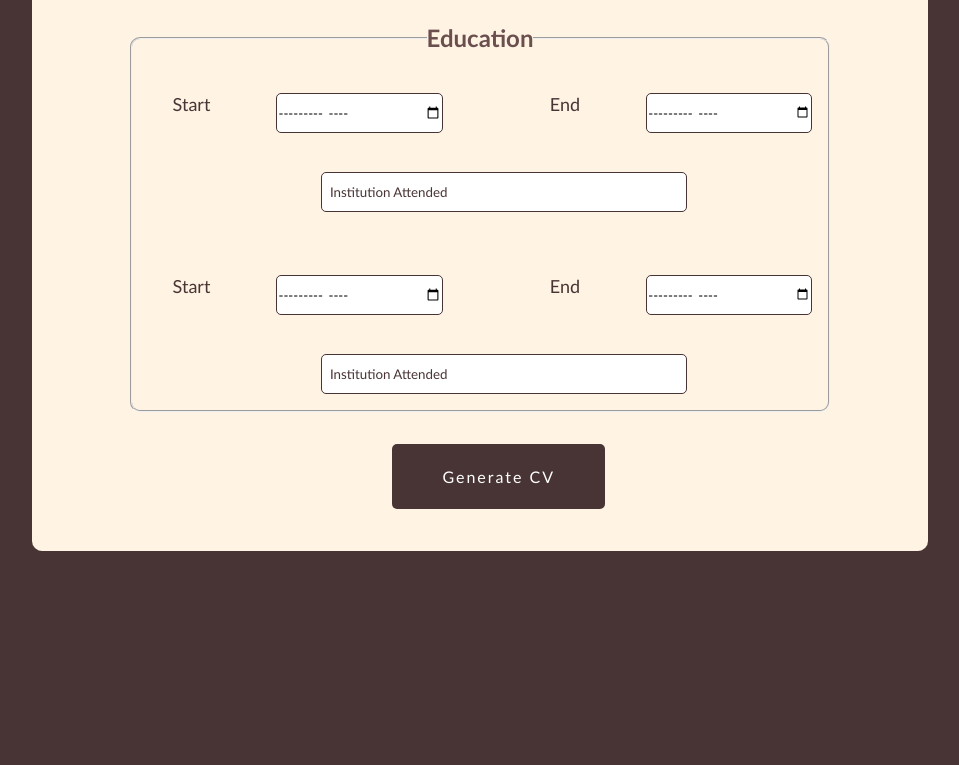
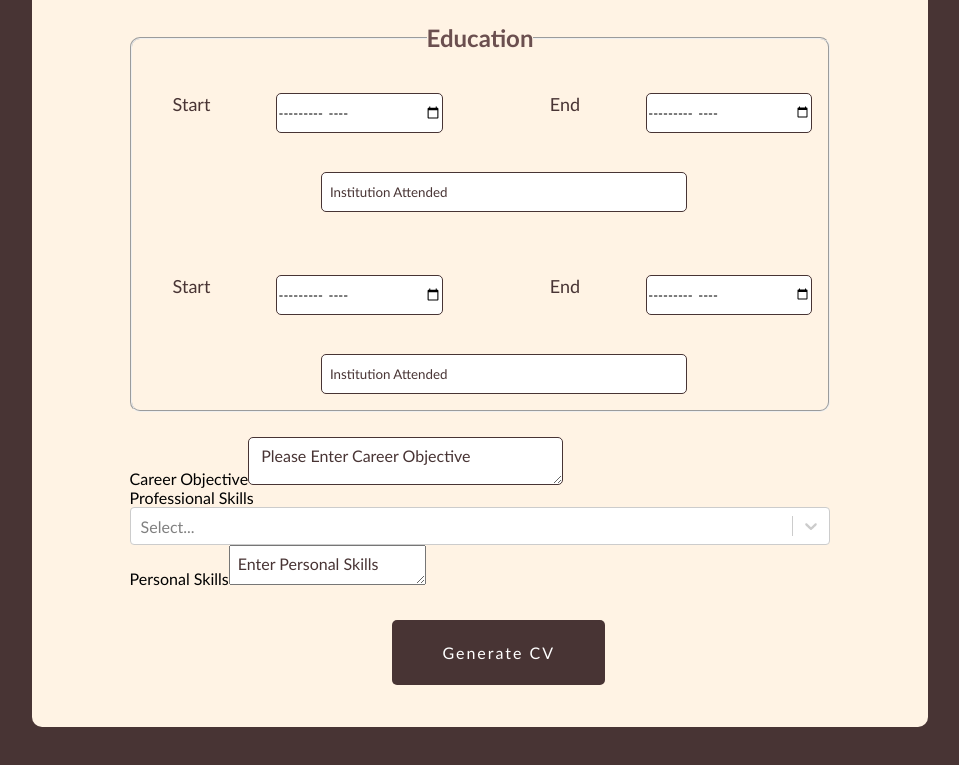
Before and after one commit to eashong2021/CVBuilder, a React (Create React App) app: page / in a window 1280 px wide. Shown: the part 975-1740 px from the top of the page, without its empty margins (160-1119 px from the left). Before the commit the page ends 1606 px from the top, so only its background shows below. Built offline with nearby package versions, Linux system fonts and the light colour scheme.

Commit message:
commit changes made

```diff
--- a/package.json
+++ b/package.json
@@ -16,6 +16,7 @@
     "react-dom": "^17.0.2",
     "react-router-dom": "^6.2.1",
     "react-scripts": "5.0.0",
+    "react-select": "^5.2.2",
     "react-to-print": "^2.14.3",
     "web-vitals": "^2.1.4"
   },
--- a/src/App.js
+++ b/src/App.js
@@ -4,7 +4,7 @@ import {useState} from 'react';
 import { FormPage } from './containers/FormPage';
 import { Routes, Route, Link } from 'react-router-dom';
 import Cv from './components/Cv/Cv';
-
+import Form2 from './components/Form2/Form2';
 
 function App() {
 
--- a/src/components/Cv/Cv.css
+++ b/src/components/Cv/Cv.css
@@ -96,9 +96,9 @@
     transition: all 0.3s 0s ease-in-out;
 }
 
-.share-print:hover{
+/* .share-print:hover{
     transform: scale(1.04, 1);
     background-color:#EED6c4;
     text-decoration: none;
     color: #483434;
-}
+} */
--- a/src/components/Cv/Cv.js
+++ b/src/components/Cv/Cv.js
@@ -1,6 +1,13 @@
 import React, { useState, useEffect, useRef } from "react";
 import ReactToPrint from "react-to-print";
 import "./Cv.css";
+import Form2 from "../Form2/Form2";
+
+
+
+
+
+
 
 const Cv = ({ personDetails }) => {
   const myRef = useRef(null);
@@ -71,17 +78,14 @@ const Cv = ({ personDetails }) => {
           </div>
         </div>
         <div className="right-side">
-          <div>
-            <h2></h2>
+          <div className="own-profile">
+            <h2>"     "</h2>
           </div>
-          <div>
-            <h2></h2>
+          <div className="professional-skill">
+            <h2>Pro Skill</h2>
           </div>
-          <div>
-            <h2></h2>
-          </div>
-          <div>
-            <h2></h2>
+          <div className="personal-skill">
+            <h2>Personal Skill</h2>
           </div>
         </div>
       </div>
--- a/src/components/Form/Form.js
+++ b/src/components/Form/Form.js
@@ -1,5 +1,6 @@
 import React from "react";
 import "./form.css";
+import Form2 from "../Form2/Form2";
 
 const Form = ({
   handleImageUpload,
@@ -61,7 +62,7 @@ const Form = ({
           <input
             placeholder="Enter your full name"
             onChange={handleNameChange}
-            value={name}npm
+            value={name}
             required
             className="input"
           ></input>
@@ -257,6 +258,9 @@ const Form = ({
           ></input>
           </div>
         </fieldset>
+        <div className="form-2">
+          <Form2 />
+        </div>
         <div className="button-div">
         <button className="formbtn" type="submit">Generate CV</button>
         </div>
--- a/src/components/Form2/Form2.js
+++ b/src/components/Form2/Form2.js
@@ -1,36 +1,67 @@
-import React from 'react';
-import './form2.css';
+import React, { Component, useState } from "react";
+import { dataSet } from "../../containers/dataSet";
+import { default as ReactSelect } from "react-select";
+// import "./styles.css";
+import { components } from "react-select";
 
-const Form2 = () => {
-    return(
-        <form>
-            <textarea
-            placeholder='Personal Profile'
-            rows={50}
-            cols={10}>
-            </textarea>
-            <input placeholder='Personal Pofile'
-             onChange={handleEducationChange}
-             value={personalProfile}>
-             </input>
-             <textarea
-            placeholder='Professional Skill'
-            rows={50}
-            cols={10}></textarea>
-            <input placeholder='Professional Skills'
-             onChange={handleEducationChange}
-             value={professionalSkills}>
-             </input>
-             <textarea
-            placeholder='Personal Skills'
-            rows={50}
-            cols={10}></textarea>
-            <input placeholder='Personal Profile'
-             onChange={handleEducationChange}
-             value={personalProfile}>
-             </input>
-        </form>
-    )
-}
+const Option = (props) => {
+  return (
+    <div>
+      <components.Option {...props}>
+        <input
+          type="checkbox"
+          checked={props.isSelected}
+          onChange={() => null}
+        />{" "}
+        <label>{props.label}</label>
+      </components.Option>
+    </div>
+  );
+};
 
+const Form2 = (props) => {
+  const [select, setSelect] = useState([]);
+
+  const handleChange = (selected) => {
+    setSelect(selected);
+  };
+  return (
+    <form>
+      <div className="career-objective">
+        <label>Career Objective</label>
+        <textarea
+          className="input"
+          placeholder=" Please Enter Career Objective"
+          // onChange={handlePersonalprofileChange}
+          // value={personalProfile}
+        ></textarea>
+      </div>
+      <div className="professional-skills">
+        <label>Professional Skills</label>
+        <ReactSelect
+          options={dataSet}
+          isMulti
+          closeMenuOnSelect={false}
+          hideSelectedOptions={false}
+          components={{
+            Option,
+          }}
+          onChange={handleChange}
+          allowSelectAll={true}
+          value={select}
+        />
+      </div>
+      <div className="career-objective">
+        <label>Personal Skills</label>
+        <textarea
+          className="textarea"
+          placeholder="Enter Personal Skills"
+
+          // onChange={handlePersonalprofileChange}
+          // value={personalProfile}
+        ></textarea>
+      </div>
+    </form>
+  );
+};
 export default Form2;
--- a/src/containers/FormPage.js
+++ b/src/containers/FormPage.js
@@ -174,6 +174,7 @@ export const FormPage = ({addPersonDetails}) =>{
 
     return(
     <>
+
         <Form
             handleImageUpload = {handleImageUpload}
             image={image}
--- /dev/null
+++ b/src/containers/dataSet.js
@@ -0,0 +1,14 @@
+
+export const dataSet = [
+  { value:'HTML/CSS', label: 'HTML/CSS'},
+  { value:'JAVASCRIPT', label: 'JavaScript'},
+  {value:'REACT', label: 'React'},
+   {value: 'ADOBE PHOTOSHOP', label: 'Adobe Photoshop'},
+  { value:'REDUX', label: 'Redux'},
+   {value:'MICROSOFT', label: 'MicroSoft Office'},
+   {value: 'jQUERY', label: 'jQuery'},
+   {value: 'SASS', label: 'Sass'},
+   {value:'PHOTOSHOP', label: 'Photoshop'},
+   {value: 'FIGMA', label: 'Figma'},
+   {value: 'BOOSTRAP', label: 'Bootstrap'}
+ ]
```
Also changed, not shown: src/containers/Form2Page.js (+51 -0 lines), 1 other file (tests, documents, lock files or other folders).
